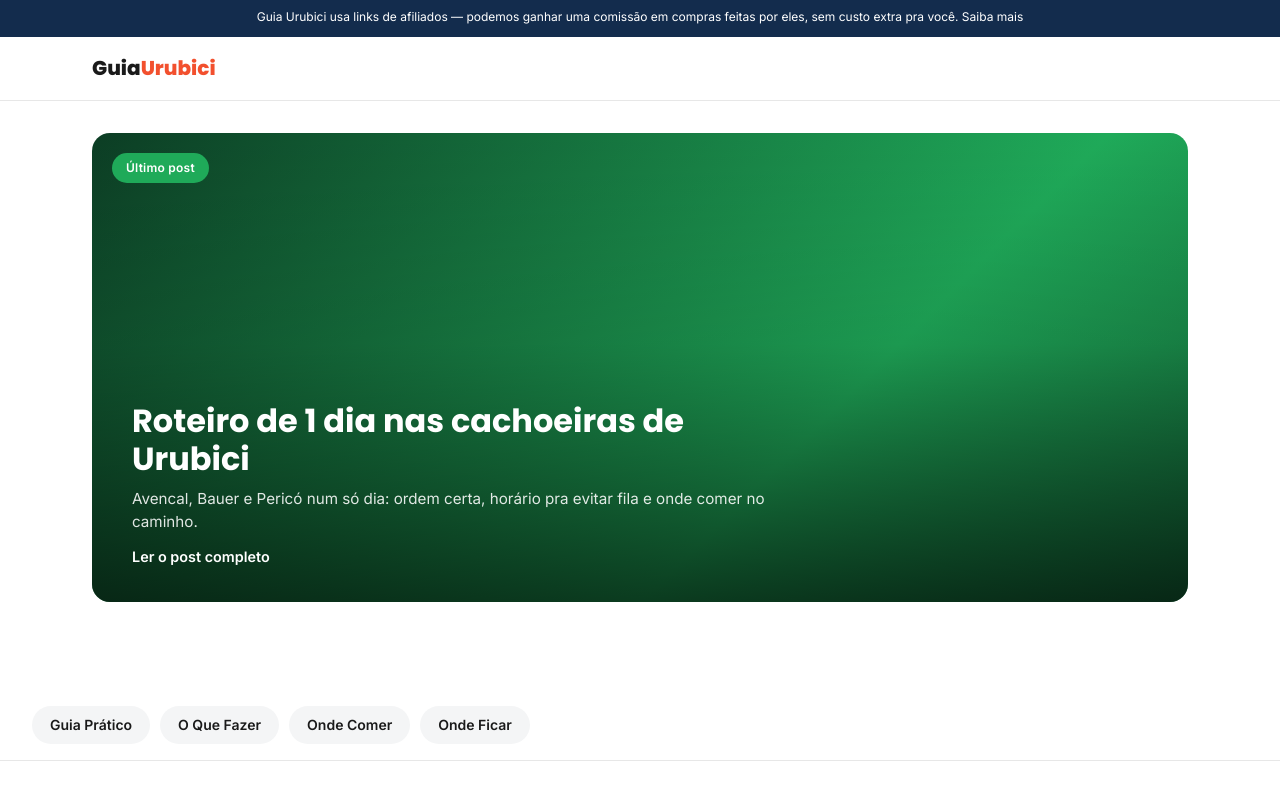
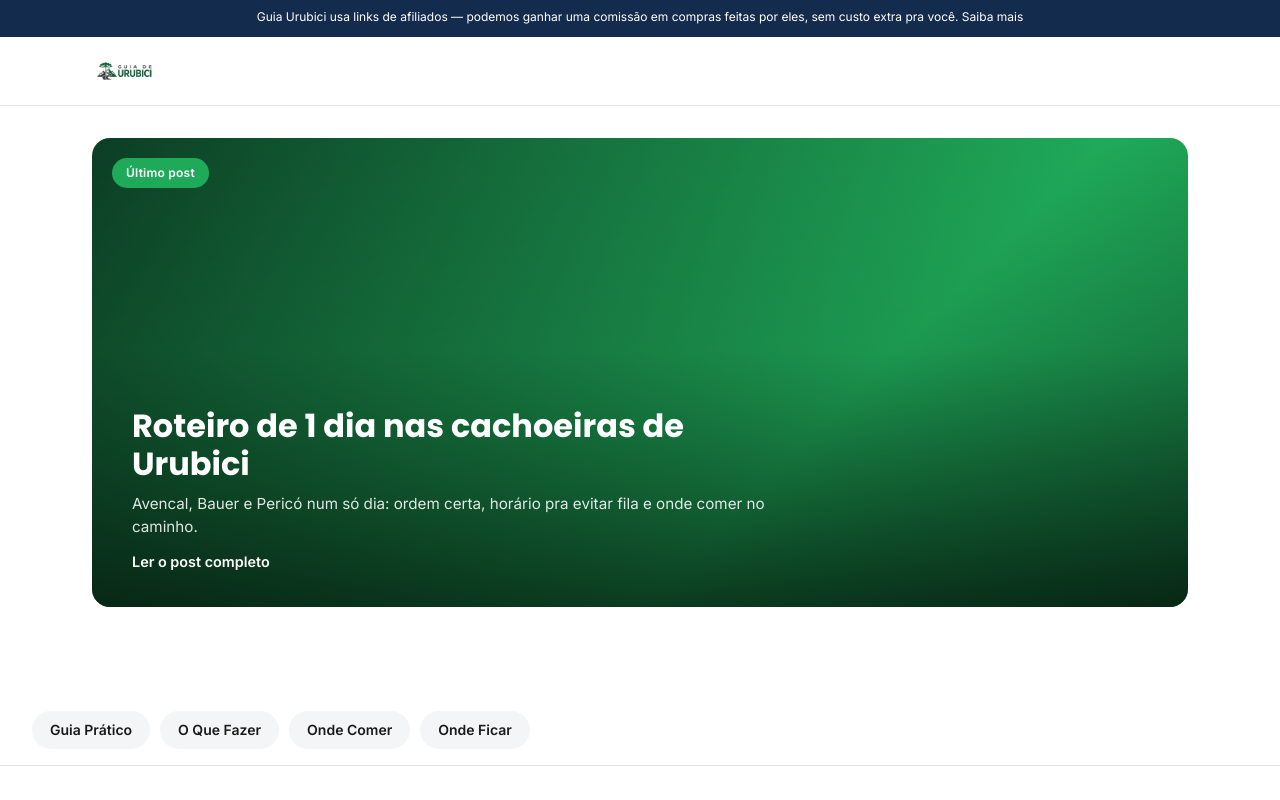
Before and after one commit to urubiciguia-max/novo-guia-urubici, an Astro site: page / in a window 1280 px wide. Shown: the top 800 px of the page. Built offline with nearby package versions, Linux system fonts and the light colour scheme; Astro itself is replaced by a stand-in of ours.

Commit message:
feat: usa a logo oficial no header via astro:assets
Logo enviada pelo usuário, otimizada automaticamente pelo Image
component (18kB -> 2kB). Footer mantém o wordmark em texto por
enquanto — o arquivo da logo tem fundo branco sólido (sem
transparência), o que deixaria uma caixa branca visível no rodapé
(fundo navy escuro).

```diff
--- a/src/components/Header.astro
+++ b/src/components/Header.astro
@@ -1,4 +1,7 @@
 ---
+import { Image } from 'astro:assets';
+import logo from '../assets/logo.webp';
+
 const navLinks = [
   { label: 'O que fazer', href: '/o-que-fazer' },
   { label: 'Onde ficar', href: '/onde-ficar' },
@@ -11,7 +14,7 @@ const navLinks = [
 <header class="site-header">
   <div class="container header-inner">
     <a href="/" class="wordmark">
-      Guia<span class="wordmark-accent">Urubici</span>
+      <Image src={logo} alt="Guia de Urubici" width={172} height={96} loading="eager" />
     </a>
 
     <!--
@@ -58,15 +61,13 @@ const navLinks = [
   }
 
   .wordmark {
-    font-family: var(--font-display);
-    font-weight: 800;
-    font-size: 1.25rem;
-    color: var(--ink);
-    white-space: nowrap;
+    display: flex;
+    align-items: center;
   }
 
-  .wordmark-accent {
-    color: var(--coral);
+  .wordmark img {
+    height: 36px;
+    width: auto;
   }
 
   /* --- toggle (hamburger / summary) --- */
```
Also changed, not shown: src/assets/logo.webp (added).
